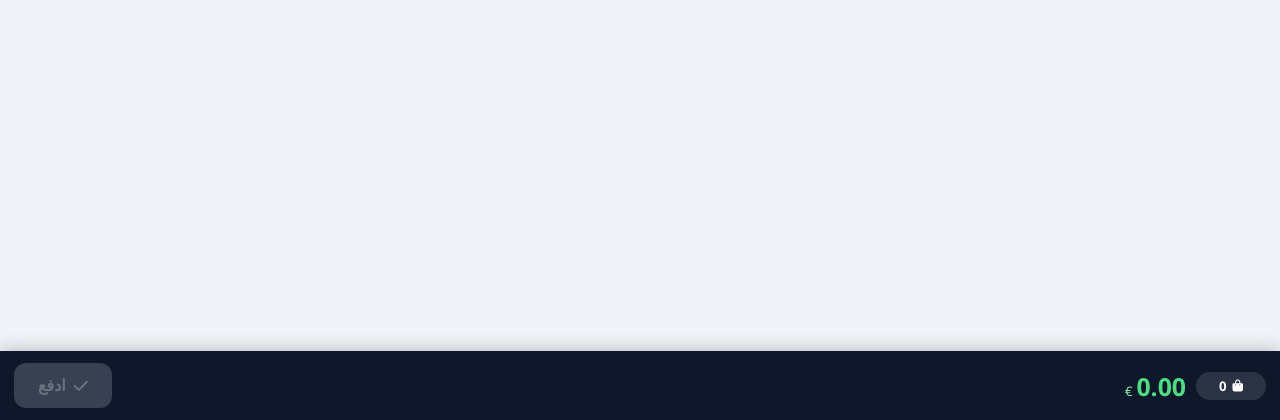
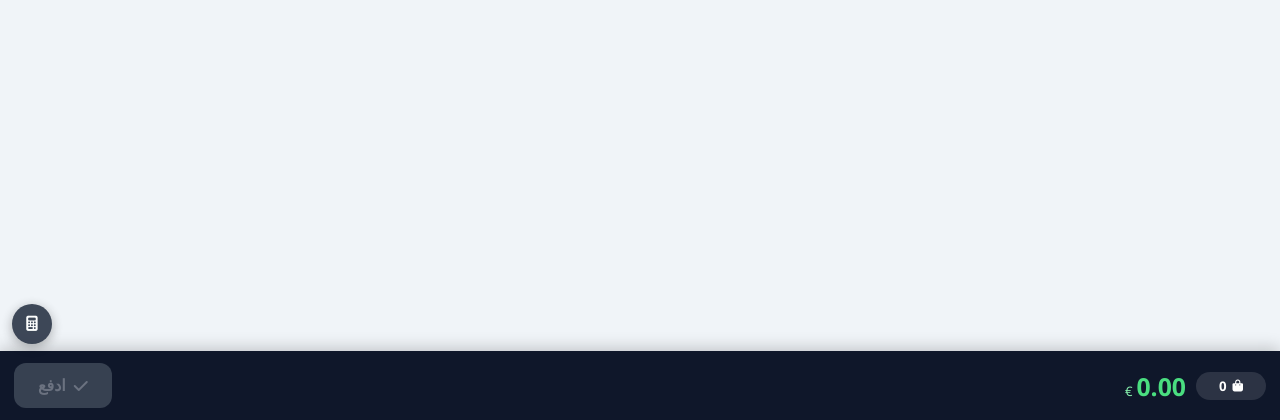
Before and after one commit to MB-programming/trafik, a PHP site: page /pos.php in a window 1280 px wide. Shown: the part 380-800 px from the top of the page. Run offline with PHP 8.4, Linux system fonts and the light colour scheme; the visitor is signed in with stand-in values (Sample User, id 1); data that the repository does not hold is empty.

Commit message:
Fix category filter onclick bug in POS; fix name truncation; add calc FAB
- pos.php: wrap json_encode with htmlspecialchars in category tab onclick
  (same HTML attribute quote-conflict bug that broke category delete)
- index.php: remove text-overflow:ellipsis on cat-name so full names show
- pos.php: add small floating calculator button (bottom-left) linking to calc.php

https://claude.ai/code/session_01X5Unt6rzkuwWxKnEtvQySp

```diff
--- a/index.php
+++ b/index.php
@@ -92,7 +92,7 @@ function faIcon(string $cls, string $extra=''): string {
     .cat-card{background:var(--card);border:1px solid var(--border);border-radius:10px;padding:13px;display:flex;align-items:center;gap:10px}
     .cat-icon-wrap{width:44px;height:44px;border-radius:10px;background:#eff6ff;color:var(--primary);display:flex;align-items:center;justify-content:center;font-size:1.25rem;flex-shrink:0}
     .cat-info{flex:1;min-width:0}
-    .cat-name{font-weight:700;font-size:.93rem;white-space:nowrap;overflow:hidden;text-overflow:ellipsis}
+    .cat-name{font-weight:700;font-size:.93rem;word-break:break-word;line-height:1.3}
     .cat-count{font-size:.76rem;color:var(--muted)}
     .cat-acts{display:flex;gap:5px;flex-shrink:0}
 
--- a/pos.php
+++ b/pos.php
@@ -209,6 +209,18 @@ $currency = defined('CURRENCY_LABEL') ? CURRENCY_LABEL : 'ج';
     /* ── Scanner modal ── */
     .overlay{display:none;position:fixed;inset:0;background:rgba(0,0,0,.55);z-index:100;align-items:center;justify-content:center;padding:12px}
     .overlay.open{display:flex}
+    /* ── Floating calc button ── */
+    .calc-fab{
+      position:fixed;left:12px;bottom:76px;
+      width:40px;height:40px;border-radius:50%;
+      background:#1e293b;color:#fff;
+      display:flex;align-items:center;justify-content:center;
+      font-size:.95rem;box-shadow:0 3px 12px rgba(0,0,0,.35);
+      text-decoration:none;z-index:50;opacity:.85;
+      transition:.15s;
+    }
+    .calc-fab:hover{opacity:1;transform:scale(1.08)}
+
     /* ── Toast ── */
     .toast{
       position:fixed;bottom:100px;left:50%;transform:translateX(-50%);
@@ -248,7 +260,7 @@ $currency = defined('CURRENCY_LABEL') ? CURRENCY_LABEL : 'ج';
   </button>
   <?php foreach($cats as $c): ?>
   <button class="ctab" data-cat="<?= htmlspecialchars($c['name']) ?>"
-          onclick="setcat(this,<?= json_encode($c['name'],JSON_UNESCAPED_UNICODE) ?>)">
+          onclick="setcat(this,<?= htmlspecialchars(json_encode($c['name'],JSON_UNESCAPED_UNICODE)) ?>)">
     <i class="fa-solid fa-<?= htmlspecialchars($c['icon']) ?>"></i>
     <?= htmlspecialchars($c['name']) ?>
   </button>
@@ -295,6 +307,7 @@ $currency = defined('CURRENCY_LABEL') ? CURRENCY_LABEL : 'ج';
   </button>
 </div>
 
+<a href="calc.php" class="calc-fab" title="حاسبة"><i class="fa-solid fa-calculator"></i></a>
 <div class="toast" id="toast"></div>
 
 <script>
```
